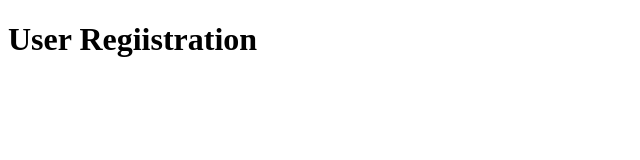
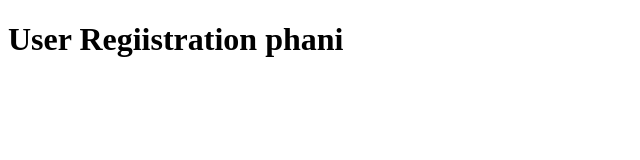
Before and after one commit to raj-kumar-1-1/gav1, a plain HTML site: page index.html in a window 1280 px wide. Shown: the whole page, without its empty margins (0-640 px from the left). Drawn offline with Linux system fonts and the light colour scheme.

Commit message:
third commit

```diff
--- a/index.html
+++ b/index.html
@@ -6,6 +6,6 @@
     <title>Document</title>
 </head>
 <body>
-    <h1>User Regiistration </h1>
+    <h1>User Regiistration phani </h1>
 </body>
 </html>
```
